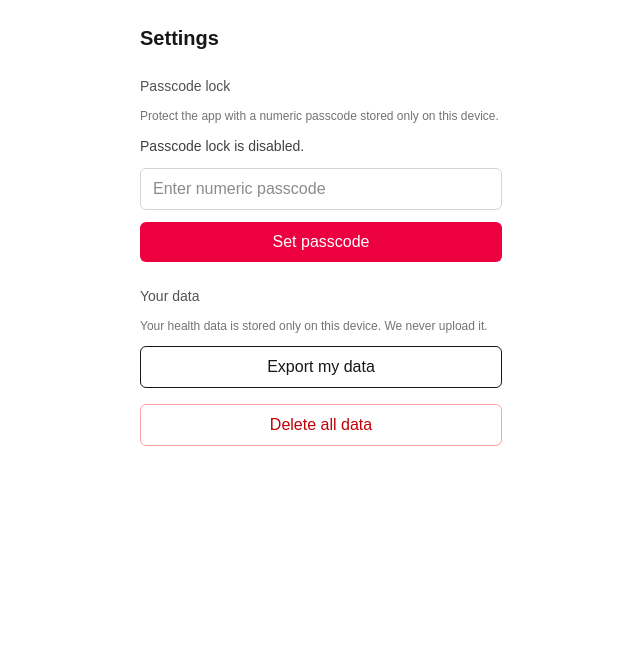
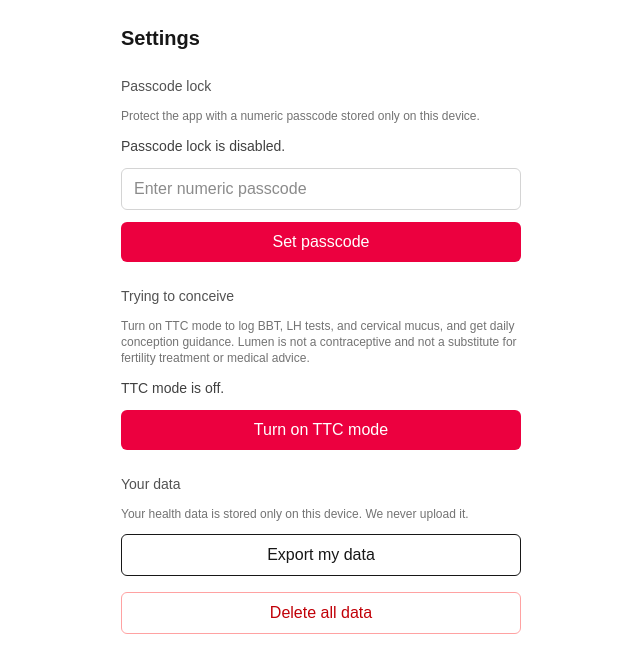
Before and after one commit to deepakpk-dev/lumen, a Next.js app: page /settings in a window 1280 px wide. Shown: the top 672 px of the page, without its empty margins (319-959 px from the left). Built offline with nearby package versions, Linux system fonts and the light colour scheme.

Commit message:
feat(ttc): settings controls for TTC mode + BBT unit

```diff
--- a/app/settings/page.tsx
+++ b/app/settings/page.tsx
@@ -3,6 +3,7 @@
 import { useRouter } from 'next/navigation';
 import { DataControls } from '@/src/components/DataControls';
 import { PasscodeControls } from '@/src/components/PasscodeControls';
+import { TtcControls } from '@/src/components/TtcControls';
 
 export default function SettingsPage() {
   const router = useRouter();
@@ -17,6 +18,15 @@
         <PasscodeControls />
       </section>
       <section className="space-y-3">
+        <h2 className="text-sm font-medium text-neutral-600">Trying to conceive</h2>
+        <p className="text-xs text-neutral-500">
+          Turn on TTC mode to log BBT, LH tests, and cervical mucus, and get daily
+          conception guidance. Lumen is not a contraceptive and not a substitute for
+          fertility treatment or medical advice.
+        </p>
+        <TtcControls />
+      </section>
+      <section className="space-y-3">
         <h2 className="text-sm font-medium text-neutral-600">Your data</h2>
         <p className="text-xs text-neutral-500">
           Your health data is stored only on this device. We never upload it.
--- /dev/null
+++ b/src/components/TtcControls.tsx
@@ -0,0 +1,67 @@
+'use client';
+
+import { useEffect, useState } from 'react';
+import {
+  getLifeStage,
+  setLifeStage,
+  getBbtUnit,
+  setBbtUnit,
+  type BbtUnit,
+} from '@/src/settings/preferences';
+import { todayISO } from '@/src/domain/dates';
+
+export function TtcControls() {
+  const [ready, setReady] = useState(false);
+  const [ttc, setTtc] = useState(false);
+  const [unit, setUnit] = useState<BbtUnit>('C');
+
+  useEffect(() => {
+    setTtc(getLifeStage() === 'ttc');
+    setUnit(getBbtUnit());
+    setReady(true);
+  }, []);
+
+  function toggleTtc() {
+    const next = !ttc;
+    setLifeStage(next ? 'ttc' : 'cycle', todayISO());
+    setTtc(next);
+  }
+
+  function chooseUnit(u: BbtUnit) {
+    setBbtUnit(u);
+    setUnit(u);
+  }
+
+  if (!ready) return null;
+
+  return (
+    <div className="space-y-3">
+      <p className="text-sm text-neutral-700">
+        TTC mode is <span className="font-medium">{ttc ? 'on' : 'off'}</span>.
+      </p>
+      <button
+        type="button"
+        onClick={toggleTtc}
+        className={`w-full rounded-md px-4 py-2 text-white ${ttc ? 'bg-neutral-600' : 'bg-rose-600'}`}
+      >
+        {ttc ? 'Turn off TTC mode' : 'Turn on TTC mode'}
+      </button>
+      {ttc && (
+        <div className="flex items-center gap-2 text-sm">
+          <span>Temperature unit:</span>
+          {(['C', 'F'] as BbtUnit[]).map((u) => (
+            <button
+              key={u}
+              type="button"
+              aria-pressed={unit === u}
+              onClick={() => chooseUnit(u)}
+              className={`rounded-full border px-3 py-1 ${unit === u ? 'border-rose-600 bg-rose-600 text-white' : 'border-neutral-300'}`}
+            >
+              °{u}
+            </button>
+          ))}
+        </div>
+      )}
+    </div>
+  );
+}
```
Also changed, not shown: 1 other file (tests, documents, lock files or other folders).
